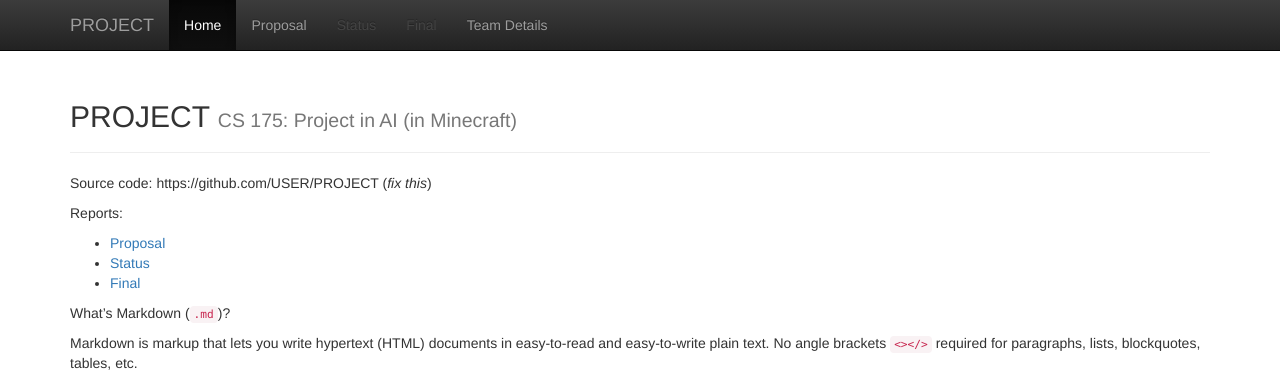
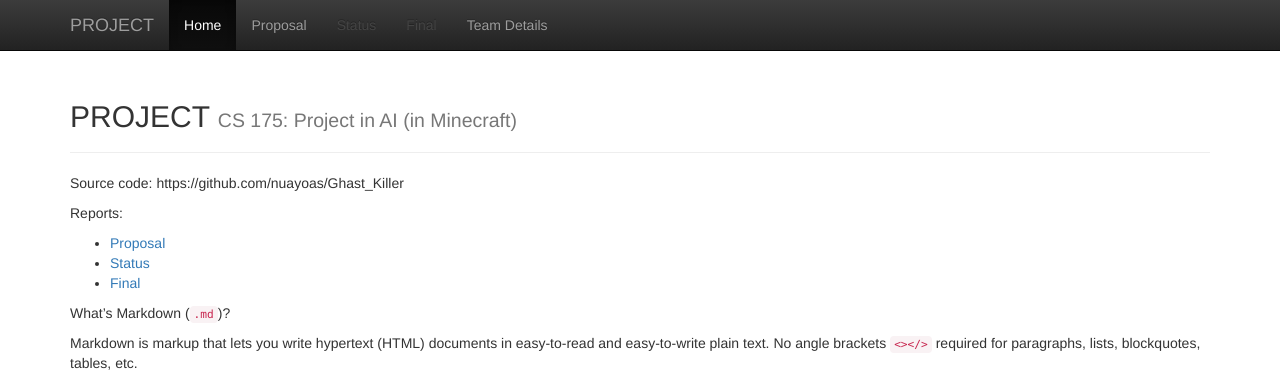
Before and after one commit to nuayoas/Ghast_Killer, a Jekyll site: the page built from docs/index.md, in a window 1280 px wide. Shown: the top 372 px of the page. Built offline with Jekyll 4.4.1, drawn with Linux system fonts in a browser that asks for light colours; formulas are drawn with MathJax 3.

Commit message:
Update index.md

```diff
--- a/docs/index.md
+++ b/docs/index.md
@@ -3,7 +3,7 @@
 title:  Home
 ---
 
-Source code: https://github.com/USER/PROJECT (_fix this_)
+Source code: https://github.com/nuayoas/Ghast_Killer
 
 Reports:
 
```
